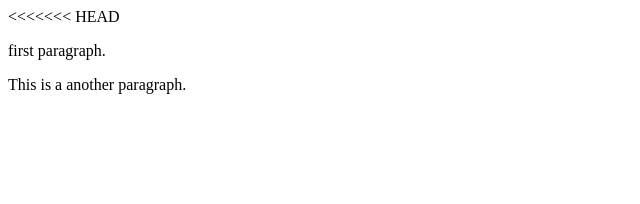
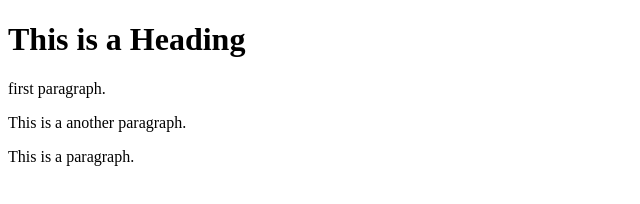
Before and after one commit to yilmanulas/learning-git, a plain HTML site: page index.html in a window 1280 px wide. Shown: the whole page, without its empty margins (0-640 px from the left). Drawn offline with Linux system fonts and the light colour scheme.

Commit message:
Update index.html

```diff
--- a/index.html
+++ b/index.html
@@ -1,11 +1,12 @@
-<<<<<<< HEAD
 <!DOCTYPE html>
 <html>
 <head>
 <title>Page Title</title>
 </head>
 <body>
+  <h1>This is a Heading</h1>
   <p>first paragraph.</p>
   <p>This is a another paragraph.</p>
+  <p>This is a paragraph.</p>
 </body>
 </html>
```
